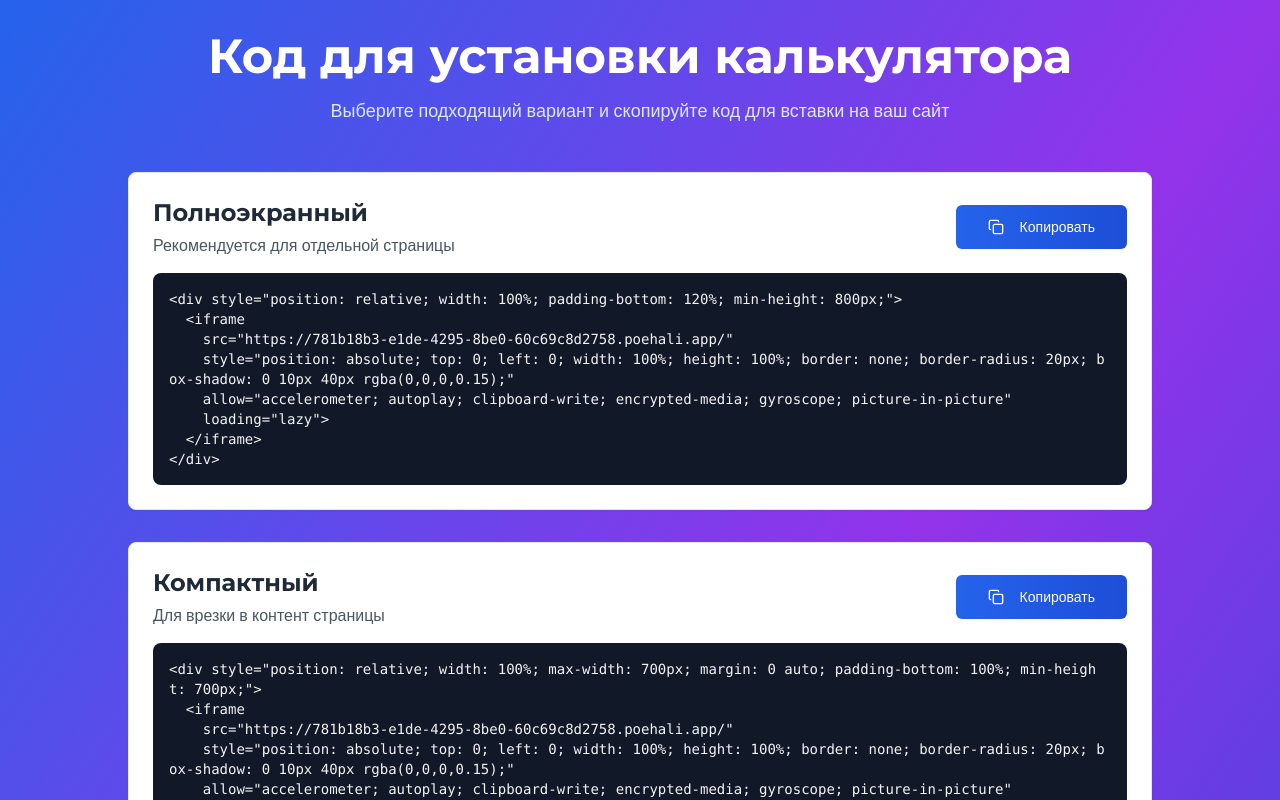
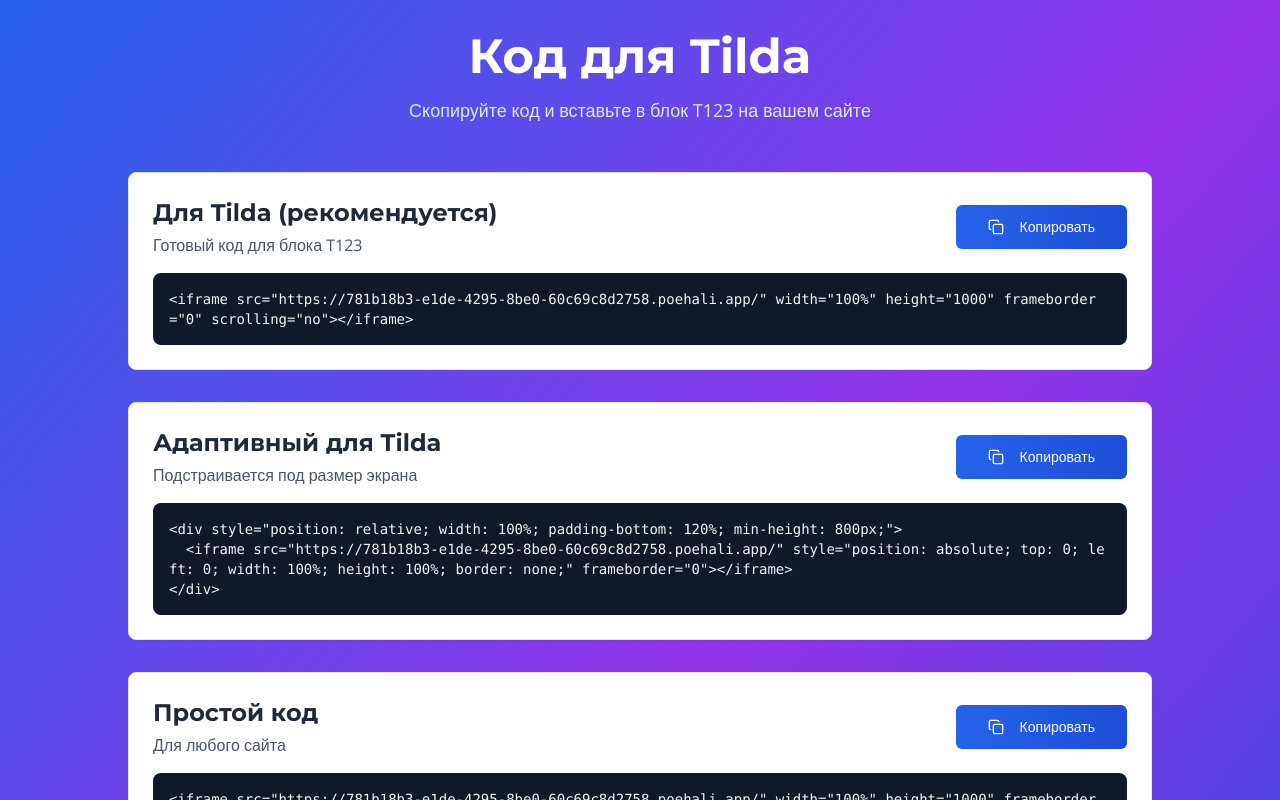
Before and after one commit to pr-poehali-dev/calculator-creation-project-3, a React (Vite) app: page /embed in a window 1280 px wide. Shown: the top 800 px of the page. Built offline with nearby package versions, Linux system fonts and the light colour scheme.

Commit message:
Добавить вставку Тильды на сайт

```diff
--- a/src/pages/EmbedCode.tsx
+++ b/src/pages/EmbedCode.tsx
@@ -12,43 +12,24 @@ const EmbedCode = () => {
 
   const codes = [
     {
-      id: 'fullscreen',
-      title: 'Полноэкранный',
-      description: 'Рекомендуется для отдельной страницы',
+      id: 'tilda',
+      title: 'Для Tilda (рекомендуется)',
+      description: 'Готовый код для блока T123',
+      code: `<iframe src="${embedUrl}" width="100%" height="1000" frameborder="0" scrolling="no"></iframe>`
+    },
+    {
+      id: 'tilda-responsive',
+      title: 'Адаптивный для Tilda',
+      description: 'Подстраивается под размер экрана',
       code: `<div style="position: relative; width: 100%; padding-bottom: 120%; min-height: 800px;">
-  <iframe
-    src="${embedUrl}"
-    style="position: absolute; top: 0; left: 0; width: 100%; height: 100%; border: none; border-radius: 20px; box-shadow: 0 10px 40px rgba(0,0,0,0.15);"
-    allow="accelerometer; autoplay; clipboard-write; encrypted-media; gyroscope; picture-in-picture"
-    loading="lazy">
-  </iframe>
+  <iframe src="${embedUrl}" style="position: absolute; top: 0; left: 0; width: 100%; height: 100%; border: none;" frameborder="0"></iframe>
 </div>`
     },
     {
-      id: 'compact',
-      title: 'Компактный',
-      description: 'Для врезки в контент страницы',
-      code: `<div style="position: relative; width: 100%; max-width: 700px; margin: 0 auto; padding-bottom: 100%; min-height: 700px;">
-  <iframe
-    src="${embedUrl}"
-    style="position: absolute; top: 0; left: 0; width: 100%; height: 100%; border: none; border-radius: 20px; box-shadow: 0 10px 40px rgba(0,0,0,0.15);"
-    allow="accelerometer; autoplay; clipboard-write; encrypted-media; gyroscope; picture-in-picture"
-    loading="lazy">
-  </iframe>
-</div>`
-    },
-    {
-      id: 'fixed',
-      title: 'Фиксированная высота',
-      description: 'Для десктопных сайтов',
-      code: `<div style="position: relative; width: 100%; height: 900px;">
-  <iframe
-    src="${embedUrl}"
-    style="width: 100%; height: 100%; border: none; border-radius: 20px; box-shadow: 0 10px 40px rgba(0,0,0,0.15);"
-    allow="accelerometer; autoplay; clipboard-write; encrypted-media; gyroscope; picture-in-picture"
-    loading="lazy">
-  </iframe>
-</div>`
+      id: 'simple',
+      title: 'Простой код',
+      description: 'Для любого сайта',
+      code: `<iframe src="${embedUrl}" width="100%" height="1000" frameborder="0"></iframe>`
     }
   ];
 
@@ -67,10 +48,10 @@ const EmbedCode = () => {
       <div className="max-w-5xl mx-auto">
         <div className="text-center mb-8 sm:mb-12 animate-fade-in">
           <h1 className="text-3xl sm:text-4xl md:text-5xl font-bold text-white mb-3 sm:mb-4">
-            Код для установки калькулятора
+            Код для Tilda
           </h1>
           <p className="text-base sm:text-lg text-blue-100 max-w-2xl mx-auto">
-            Выберите подходящий вариант и скопируйте код для вставки на ваш сайт
+            Скопируйте код и вставьте в блок T123 на вашем сайте
           </p>
         </div>
 
```
